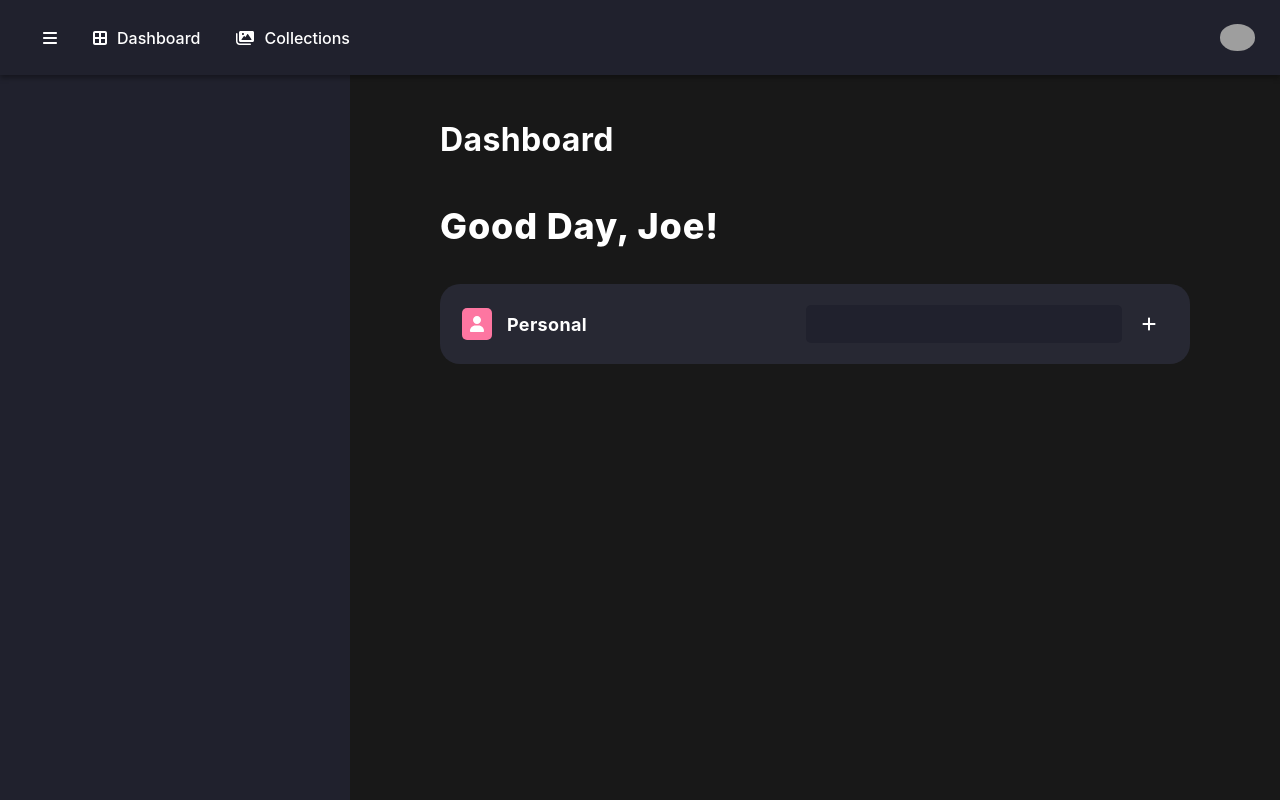
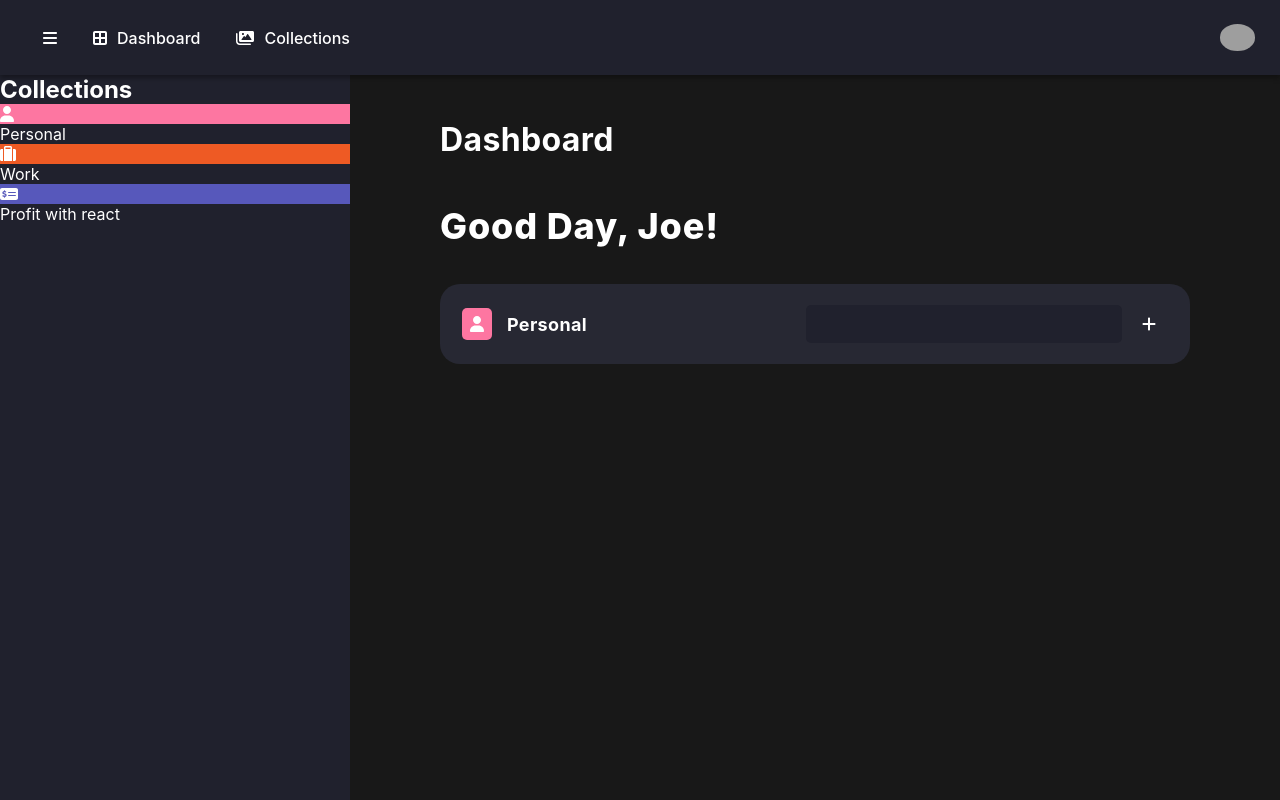
Before and after one commit to bocheng24/TODOLIST_SC, a React (Create React App) app: page / in a window 1280 px wide. Built offline with nearby package versions, Linux system fonts and the light colour scheme; grey boxes are pictures that could not be loaded.

Commit message:
layout categories

```diff
--- a/src/App.js
+++ b/src/App.js
@@ -45,13 +45,32 @@ function App() {
 
   const [sidebarToggle, setSidebarToggle] = useState(true);
 
+  const todoCates = [
+    {
+      title: 'Personal',
+      color: '#FD76A1',
+      icon: 'fas fa-user'
+    },
+
+    {
+      title: 'Work',
+      color: '#EE5A24',
+      icon: 'fas fa-suitcase'
+    },
+
+    {
+      title: 'Profit with react',
+      color: '#5758BB',
+      icon: 'fas fa-money-check-alt'
+    }
+  ]
+
   return (
     <Wrapper>
 
       <Header />
-
       <Main>
-        <Sidebar sidebarToggle={ sidebarToggle } />
+        <Sidebar sidebarToggle={ sidebarToggle } todoCates={ todoCates } />
         <MainContent style={ {width: `calc(100vw - ${sidebarToggle ? `350px` : '85px'})`} }>
           <TodoContent>
             <Title>Dashboard</Title>
--- a/src/components/Sidebar.js
+++ b/src/components/Sidebar.js
@@ -6,10 +6,38 @@ const Wrapper = styled.div`
     background-color: #20212d;
 `;
 
-function Sidebar({ sidebarToggle }) {
+const CategoryList = styled.div`
+
+`;
+
+const Title = styled.h2`
+
+`;
+
+const Category = styled.div`
+
+`;
+
+const CategoryIcon = styled.div`
+
+`;
+
+function Sidebar({ sidebarToggle, todoCates}) {
     return (
         <Wrapper style={ {width: `${sidebarToggle ? '350px' : '85px'}`} }>
-
+            <Title>{ sidebarToggle ? 'Collections' : 'C' }</Title>
+            <CategoryList>
+                {
+                    todoCates.map( cate => (
+                        <Category>
+                            <CategoryIcon style={ {backgroundColor: `${cate.color}`} }>
+                                <i class={ cate.icon }></i>
+                            </CategoryIcon>
+                            { sidebarToggle && <span>{ cate.title }</span> }
+                        </Category>
+                     ) )
+                }
+            </CategoryList>
         </Wrapper>
     )
 }
```
